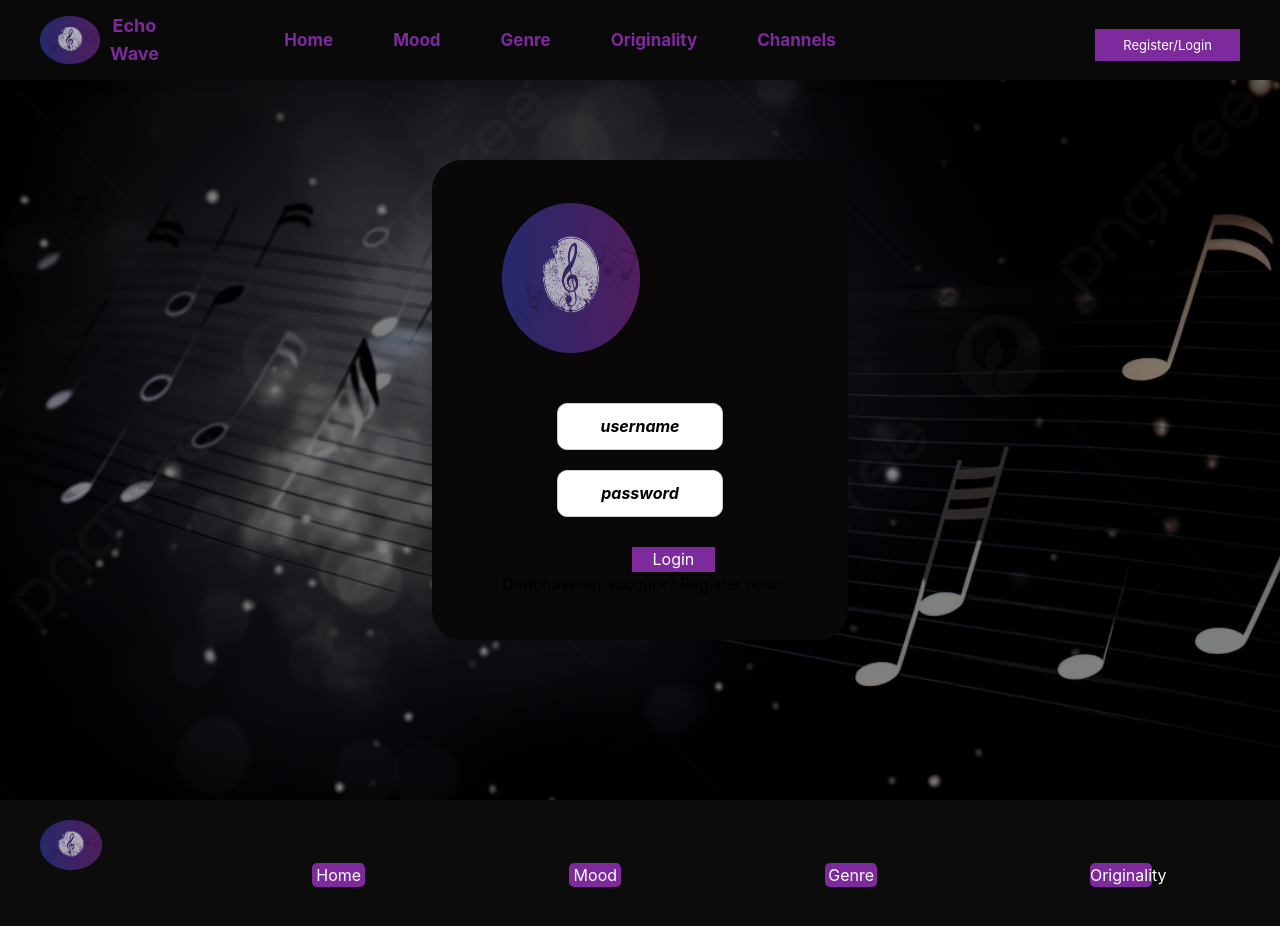
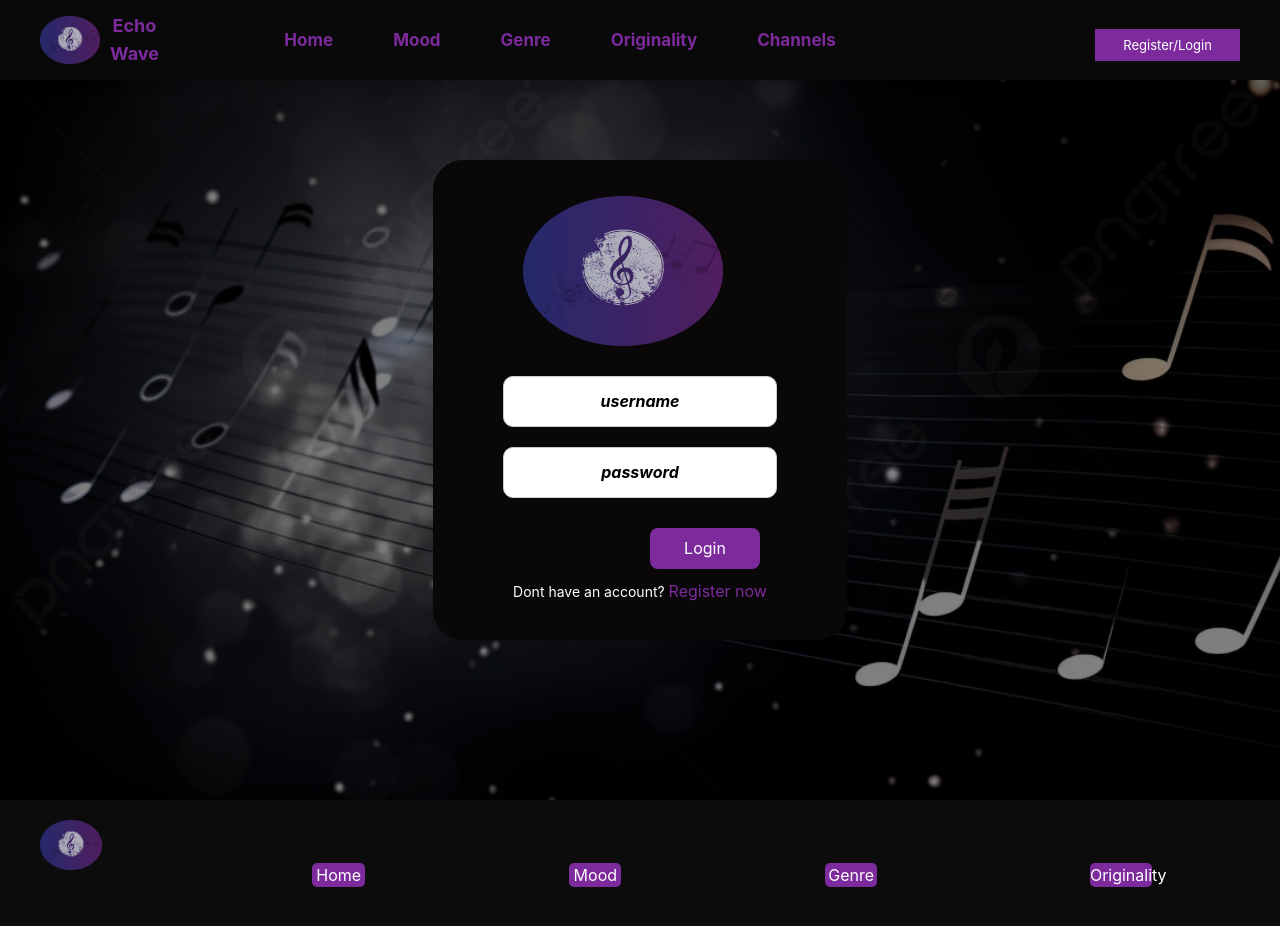
Before and after one commit to OmarMallouk/EchoWave-app, a React (Vite) app: page /login in a window 1280 px wide. Shown: the top 926 px of the page. Built offline with nearby package versions, Linux system fonts and the light colour scheme.

Commit message:
changed login

```diff
--- a/src/pages/Login/Login.tsx
+++ b/src/pages/Login/Login.tsx
@@ -43,9 +43,9 @@ const Login: React.FC = () =>{
         <div className={styles.body1}>
             <div className={styles.loginPage}>
                 <div className={styles.loginContainer}>
-                <LoginForm onLogin={handleLogin} />
-                <h3 className={styles.registertitle}>Dont have an account?{' '}
-              <a href="#" className={styles.registerBtn} onClick={handleRegisterChange}>
+                <LoginForm className={styles.loginForm} onLogin={handleLogin} />
+                <h3 className={styles.logintitle}>Dont have an account?{' '}
+              <a href="#" className={styles.loginBtn} onClick={handleRegisterChange}>
                 Register now
               </a></h3>
 
```
